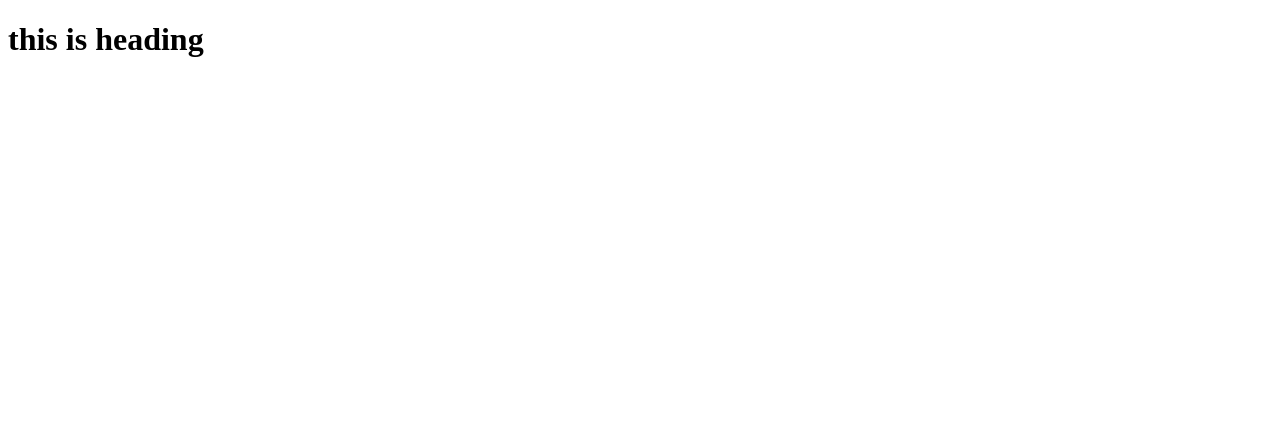
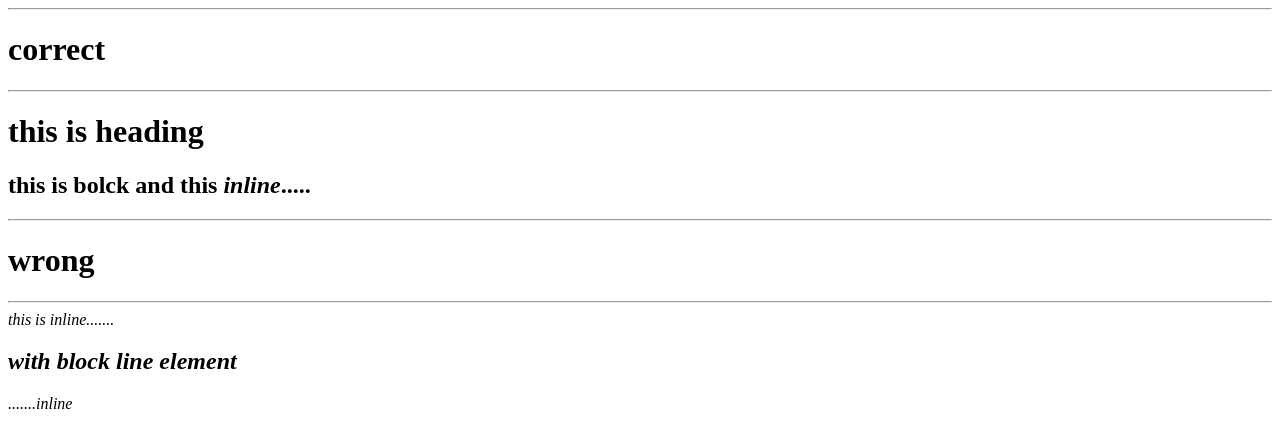
Before and after one commit to ObRahman/mypage, a plain HTML site: page first.html in a window 1280 px wide. Drawn offline with Linux system fonts and the light colour scheme.

Commit message:
inline element and bolck-level-element

```diff
--- a/first.html
+++ b/first.html
@@ -6,6 +6,17 @@
     <title>Docbhhujg</title>
 </head>
 <body>
+    <hr>
+  <h1>correct</h1>
+  <hr>
     <h1>this is heading</h1>
+
+    <h2>this is bolck and this <em>inline</em>.....</h2>
+  <hr>
+  <h1>wrong</h1>
+  <hr>
+    <em>this is inline.......
+        <h2>with block line element</h2>.......inline
+    </em>
 </body>
 </html>
```
